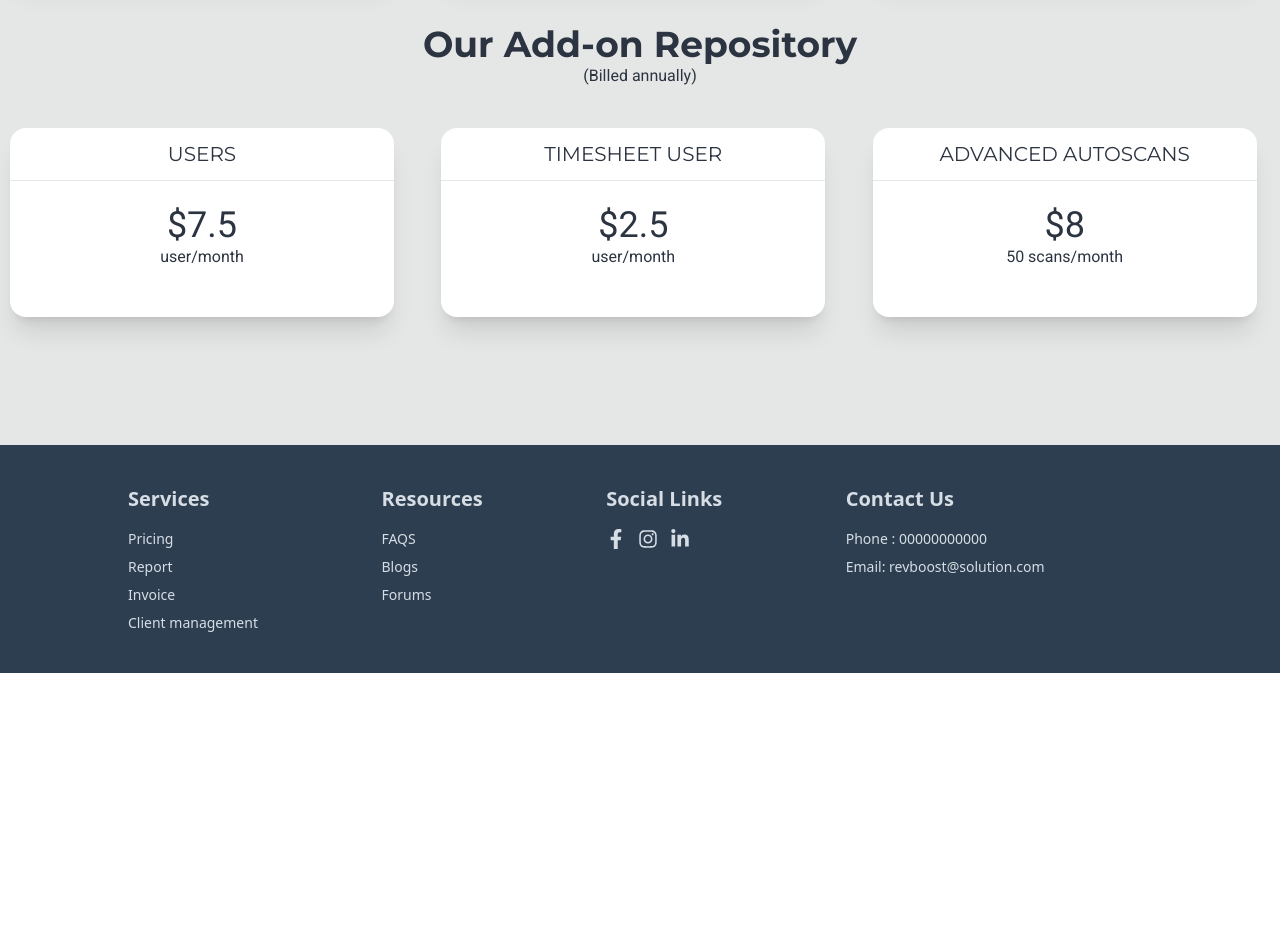
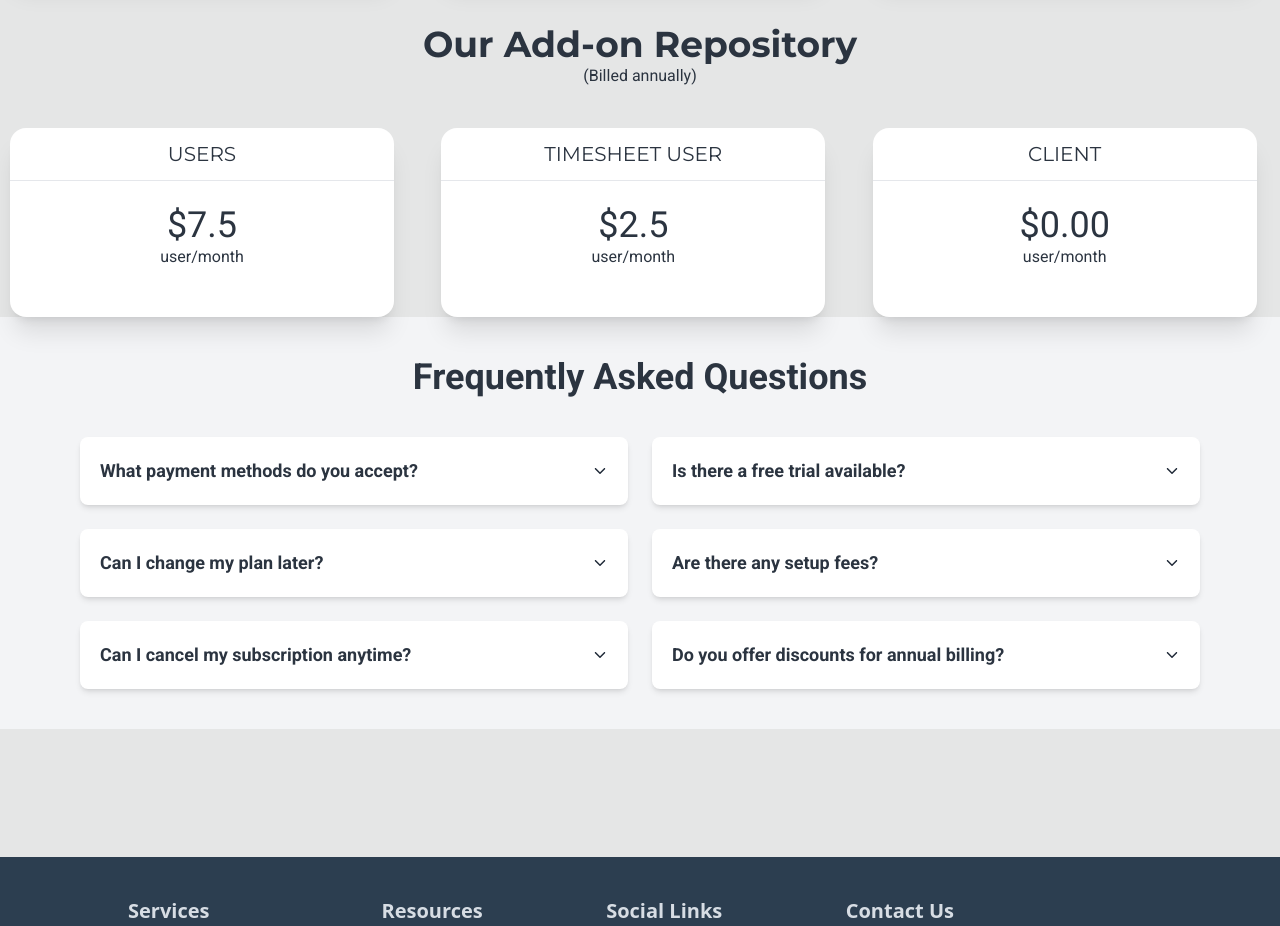
Before and after one commit to maasajal/revboost-solutions, a React (Vite) app: page /pricing in a window 1280 px wide. Shown: the part 1160-2086 px from the top of the page. Before the commit the page ends 1833 px from the top, so only its background shows below. Built offline with nearby package versions, Linux system fonts and the light colour scheme.

Commit message:
FAQ section added for pricing route

```diff
--- a/src/pages/PricingPage/Pricing.tsx
+++ b/src/pages/PricingPage/Pricing.tsx
@@ -2,6 +2,7 @@ import React, { useEffect, useState } from 'react';
 import { IoCheckmarkDoneCircleOutline } from 'react-icons/io5';
 import { Tab, TabList, TabPanel, Tabs } from 'react-tabs';
 import 'react-tabs/style/react-tabs.css';
+import { IoIosArrowDown, IoIosArrowUp } from 'react-icons/io';
 import '../../../src/pages/PricingPage/pricing.css';
 
 // Define types for the package data
@@ -15,6 +16,7 @@ interface Package {
 const Pricing: React.FC = () => {
   const [monthlyPackages, setMonthlyPackages] = useState<Package[]>([]);
   const [yearlyPackages, setYearlyPackages] = useState<Package[]>([]);
+  const [activeIndex, setActiveIndex] = useState<number | null>(null);
 
   // Fetch Monthly Packages
   useEffect(() => {
@@ -85,6 +87,38 @@ const Pricing: React.FC = () => {
     );
   };
 
+  // Function to toggle FAQ
+  const toggleQuestion = (index: number) => {
+    setActiveIndex(activeIndex === index ? null : index);
+  };
+
+  const questions = [
+    {
+      question: 'What payment methods do you accept?',
+      answer: 'We accept all major credit cards, PayPal, and bank transfers.',
+    },
+    {
+      question: 'Is there a free trial available?',
+      answer: 'Yes, we offer a 14-day free trial on all our plans. You can cancel anytime during the trial period.',
+    },
+    {
+      question: 'Can I change my plan later?',
+      answer: 'Absolutely! You can upgrade or downgrade your plan at any time to fit your business needs.',
+    },
+    {
+      question: 'Are there any setup fees?',
+      answer: 'No, there are no hidden fees or setup charges. You only pay for the plan you choose.',
+    },
+    {
+      question: 'Can I cancel my subscription anytime?',
+      answer: 'Yes, you can cancel your subscription at any time without any penalties or extra fees.',
+    },
+    {
+      question: 'Do you offer discounts for annual billing?',
+      answer: 'Yes, we offer significant discounts when you choose to pay annually instead of monthly.',
+    },
+  ];
+
   return (
     <div>
       {/* Hero Section */}
@@ -130,46 +164,67 @@ const Pricing: React.FC = () => {
           </section>
         </TabPanel>
       </Tabs>
+
+      {/* Add-on Repository Section */}
       <section>
-        <h1 className='text-center mt-12 text-4xl'>Our Add-on Repository</h1>
-        <p className='text-center'>(Billed annually)</p>
-        <div className='grid grid-cols-1 md:grid-cols-3 gap-6 justify-center pt-10 pl-[10px]'>
+        <h1 className="text-center mt-12 text-4xl">Our Add-on Repository</h1>
+        <p className="text-center">(Billed annually)</p>
+        <div className="grid grid-cols-1 md:grid-cols-3 gap-6 justify-center pt-10 pl-[10px]">
           <div>
             <div className="card bg-base-100 w-96 shadow-xl">
-  <h1 className='text-center text-xl font-normal uppercase py-3'>Users</h1>
-  <hr className='pb-2'/>
+              <h1 className="text-center text-xl font-normal uppercase py-3">Users</h1>
+              <hr className="pb-2" />
               <div>
-    <p className='text-center text-4xl pt-4'>$7.5</p>
-    <p className='text-center pb-12'>user/month</p>
+                <p className="text-center text-4xl pt-4">$7.5</p>
+                <p className="text-center pb-12">user/month</p>
               </div>
             </div>
           </div>
           <div>
+            <div className="card bg-base-100 w-96 shadow-xl">
+              <h1 className="text-center text-xl font-normal uppercase py-3">Timesheet user</h1>
+              <hr className="pb-2" />
               <div>
-            <div className="card bg-base-100 w-96 shadow-xl">
-  <h1 className='text-center text-xl font-normal uppercase py-3'>Timesheet user</h1>
-  <hr className='pb-2'/>
-  <div>
-    <p className='text-center text-4xl pt-4'>$2.5</p>
-    <p className='text-center pb-12'>user/month</p>
-  </div>
+                <p className="text-center text-4xl pt-4">$2.5</p>
+                <p className="text-center pb-12">user/month</p>
               </div>
             </div>
           </div>
           <div>
+            <div className="card bg-base-100 w-96 shadow-xl">
+              <h1 className="text-center text-xl font-normal uppercase py-3">Client</h1>
+              <hr className="pb-2" />
               <div>
-            <div className="card bg-base-100 w-96 shadow-xl">
-  <h1 className='text-center text-xl font-normal uppercase py-3'>Advanced autoscans</h1>
-  <hr className='pb-2'/>
-  <div>
-    <p className='text-center text-4xl pt-4'>$8</p>
-    <p className='text-center pb-12'>50 scans/month</p>
-  </div>
+                <p className="text-center text-4xl pt-4">$0.00</p>
+                <p className="text-center pb-12">user/month</p>
               </div>
             </div>
           </div>
         </div>
       </section>
+
+      {/* FAQ Section */}
+      <div className="faq-section bg-gray-100 py-10 px-5 md:px-20">
+        <h2 className="text-center text-4xl font-bold mb-10">Frequently Asked Questions</h2>
+        <div className="grid grid-cols-1 md:grid-cols-2 gap-6">
+          {questions.map((item, index) => (
+            <div key={index} className="faq-item">
+              <div
+                className="faq-question bg-white p-5 rounded-lg shadow-md cursor-pointer flex justify-between items-center"
+                onClick={() => toggleQuestion(index)}
+              >
+                <p className="text-lg font-semibold">{item.question}</p>
+                {activeIndex === index ? <IoIosArrowUp /> : <IoIosArrowDown />}
+              </div>
+              {activeIndex === index && (
+                <div className="faq-answer bg-white p-5 mt-2 rounded-lg shadow-inner">
+                  <p>{item.answer}</p>
+                </div>
+              )}
+            </div>
+          ))}
+        </div>
+      </div>
     </div>
   );
 };
```
Lines whose indentation alone changed are shown as unchanged.
